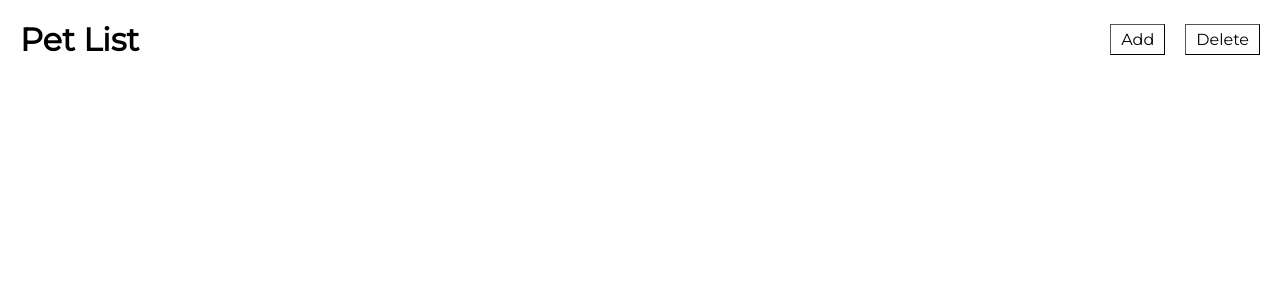
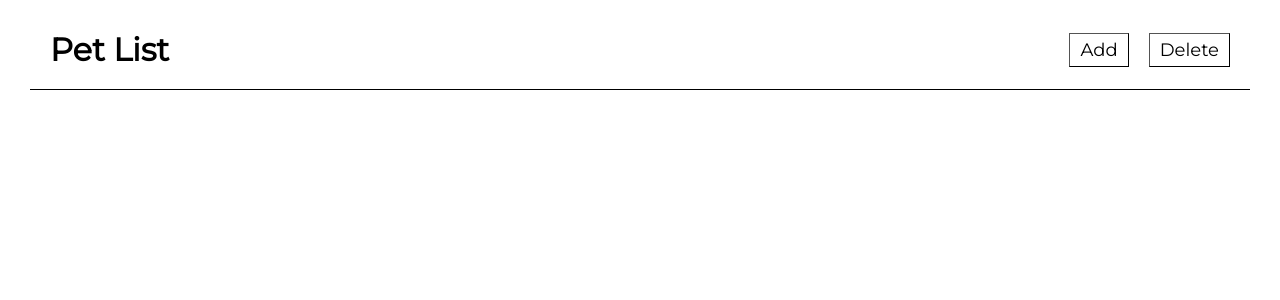
Before and after one commit to giochagelishvili/Petsola, a Vue app: page / in a window 1280 px wide. Shown: the top 300 px of the page. Built offline with nearby package versions, Linux system fonts and the light colour scheme.

Commit message:
create petadd view

```diff
--- a/src/assets/main.css
+++ b/src/assets/main.css
@@ -6,7 +6,7 @@
 }
 
 body {
-  padding: 20px;
+  padding: 30px;
 }
 
 header {
@@ -14,4 +14,9 @@ header {
   align-items: center;
   justify-content: space-between;
   width: 100%;
+
+  border-bottom: 1px solid black;
+
+  padding-inline: 20px;
+  padding-bottom: 20px;
 }
--- a/src/components/ButtonComponent.vue
+++ b/src/components/ButtonComponent.vue
@@ -11,7 +11,7 @@ export default {
 
 <style scoped>
 button {
-  font-size: 16px;
+  font-size: 18px;
   padding-inline: 10px;
   padding-block: 5px;
 
--- a/src/components/PetListHeader.vue
+++ b/src/components/PetListHeader.vue
@@ -2,7 +2,9 @@
   <h1>Pet List</h1>
 
   <div>
-    <ButtonComponent text="Add" />
+    <RouterLink to="petadd">
+      <ButtonComponent text="Add" />
+    </RouterLink>
     <ButtonComponent text="Delete" />
   </div>
 </template>
--- a/src/router/index.js
+++ b/src/router/index.js
@@ -10,12 +10,12 @@ const router = createRouter({
       component: PetListView
     },
     {
-      // path: '/about',
-      // name: 'about',
-      // // route level code-splitting
-      // // this generates a separate chunk (About.[hash].js) for this route
-      // // which is lazy-loaded when the route is visited.
-      // component: () => import('../views/AboutView.vue')
+      path: '/petadd',
+      name: 'petadd',
+      // route level code-splitting
+      // this generates a separate chunk (About.[hash].js) for this route
+      // which is lazy-loaded when the route is visited.
+      component: () => import('../views/PetAddView.vue')
     }
   ]
 })
--- /dev/null
+++ b/src/views/PetAddView.vue
@@ -0,0 +1,14 @@
+<template>
+  <header>
+    <h1>Pet Add</h1>
+  </header>
+</template>
+
+<script>
+// import PetListHeader from '../components/PetListHeader.vue'
+
+export default {
+  name: 'PetAddView'
+  //   components: { PetListHeader }
+}
+</script>
```
